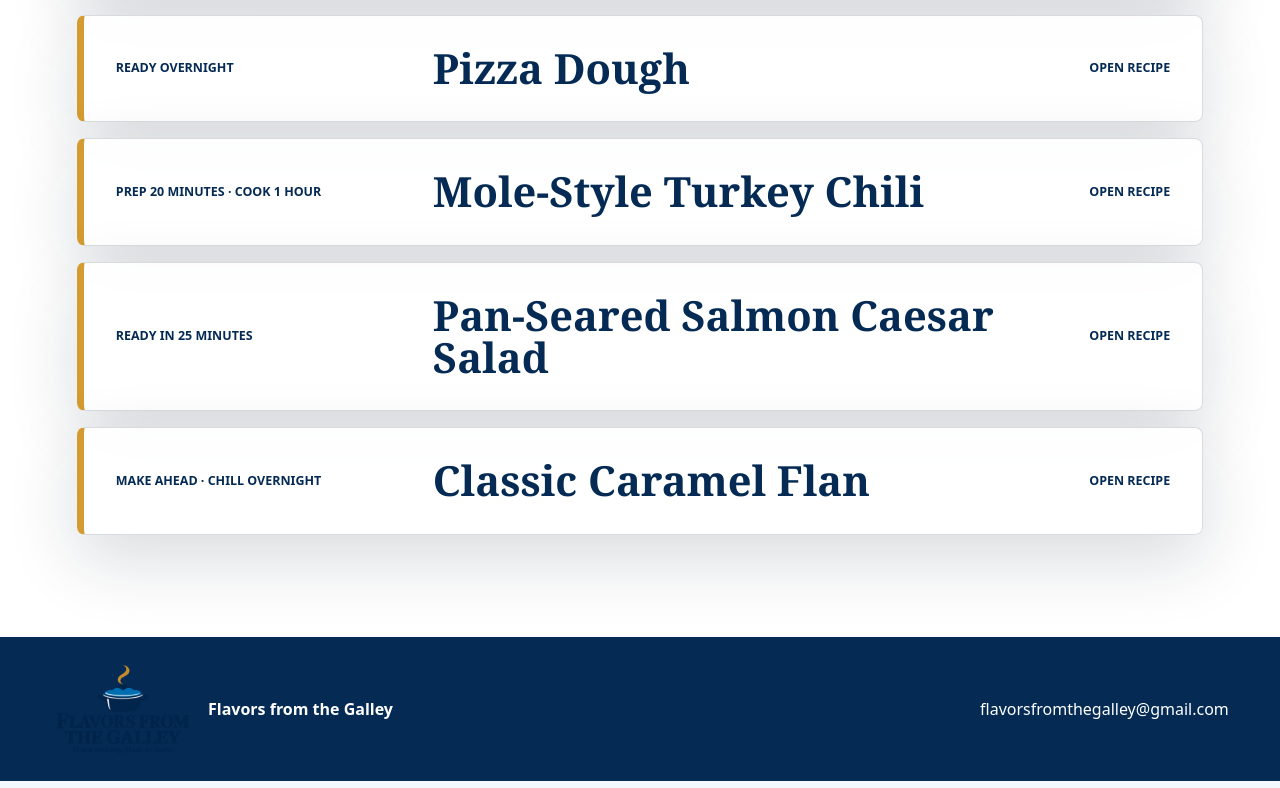
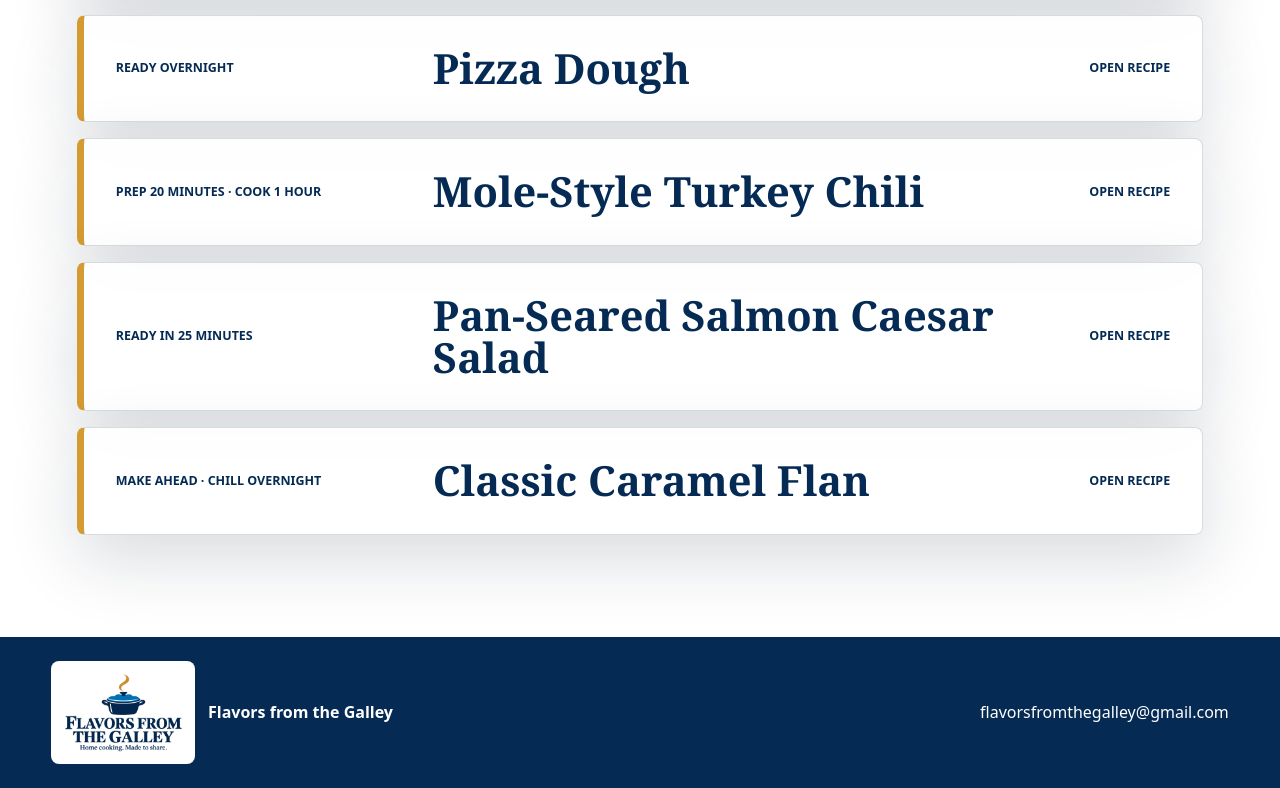
Before and after one commit to castrofullstack/flavors-from-the-galley, a plain HTML site: page recipes/index.html in a window 1280 px wide. Shown: the part 1436-2224 px from the top of the page. Drawn offline with Linux system fonts and the light colour scheme.

Commit message:
Add white backing to improve footer logo contrast

```diff
--- a/recipes/index.html
+++ b/recipes/index.html
@@ -5,7 +5,7 @@
     <meta name="viewport" content="width=device-width, initial-scale=1">
     <title>Recipes | Flavors from the Galley</title>
     <meta name="description" content="Browse Flavors from the Galley recipes, including Midnight Gold bone broth, French onion soup, shepherd's pie, Avocado Caesar Dressing &amp; Dip, Pizza Dough, Mole-Style Turkey Chili, and Pan-Seared Salmon Caesar Salad.">
-    <link rel="stylesheet" href="../styles.css?v=home-cooking-logo-20261014">
+    <link rel="stylesheet" href="../styles.css?v=footer-logo-20261014">
   </head>
   <body>
     <header class="site-header">
--- a/styles.css
+++ b/styles.css
@@ -962,3 +962,11 @@ html { scroll-behavior: auto; scroll-padding-top: 9rem; }
   .brand-mark { width: 1.1in; flex: 0 0 1.1in; aspect-ratio: auto; }
   .brand-mark img { height: auto; }
 }
+
+/* Light backing keeps the navy logo readable on the dark footer. */
+.site-footer img {
+  background: #ffffff;
+  padding: 0.6rem;
+  border-radius: 8px;
+  flex-shrink: 0;
+}
```
Also changed, not shown: index.html (+1 -1 lines), recipes/avocado-caesar-dressing-dip-live.html (+1 -1 lines), recipes/avocado-caesar-dressing-dip.html (+1 -1 lines), recipes/classic-caramel-flan.html (+1 -1 lines), recipes/midnight-gold-bone-broth.html (+1 -1 lines), recipes/midnight-gold-french-onion-soup.html (+1 -1 lines), recipes/midnight-gold-shepherds-pie.html (+1 -1 lines), recipes/mole-style-turkey-chili.html (+1 -1 lines), recipes/pan-seared-salmon-caesar-salad.html (+1 -1 lines), recipes/pizza-dough.html (+1 -1 lines).
